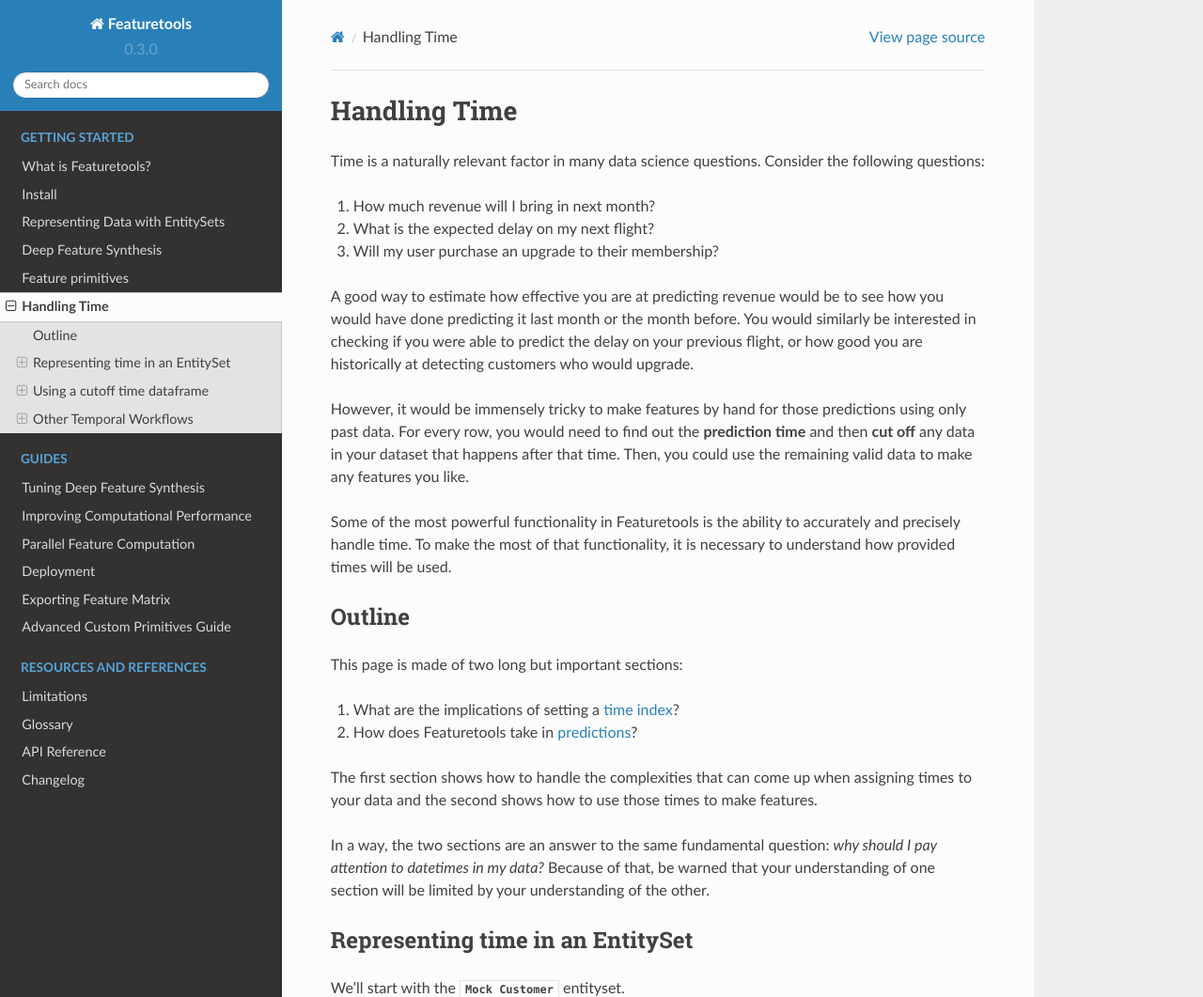
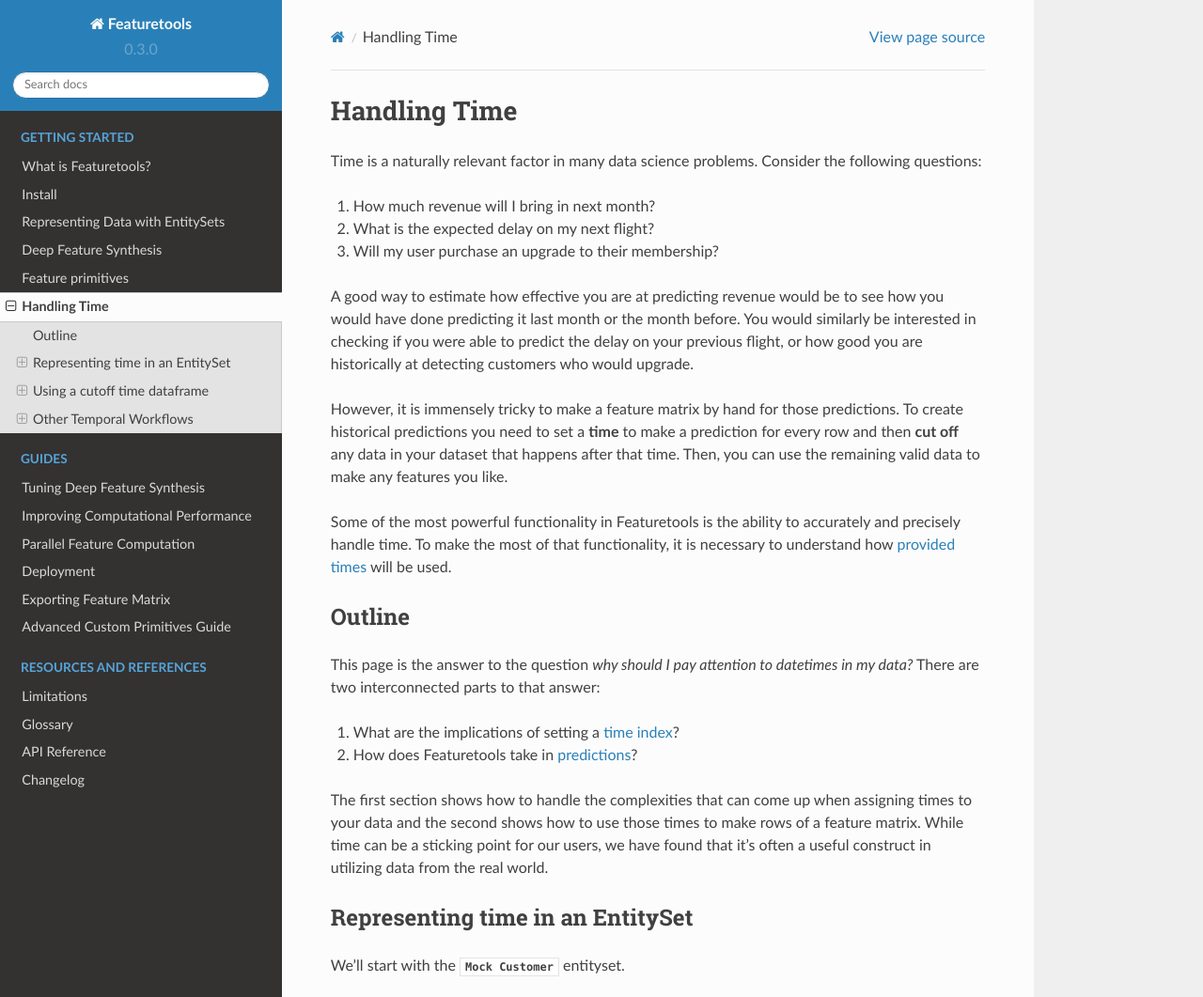
Before and after one commit to alteryx/featuretools, a Sphinx documentation site: the page built from docs/source/automated_feature_engineering/handling_time.rst, in a window 1280 px wide and 1400 px high, cut to the strip 0-1061 px from the top of the window. Shown: the whole strip at 94% size. Built offline with Sphinx 7.4.7 and the Read the Docs theme 2.0.0, drawn with Linux system fonts in a browser that asks for light colours; comment, search, counter and statistics services are not loaded; some of the changed text lies outside the part shown.

```diff
--- a/docs/source/automated_feature_engineering/handling_time.rst
+++ b/docs/source/automated_feature_engineering/handling_time.rst
@@ -5,7 +5,7 @@
 Handling Time
 =============
 
-Time is a naturally relevant factor in many data science questions. Consider the following questions:
+Time is a naturally relevant factor in many data science problems. Consider the following questions:
 
 1. How much revenue will I bring in next month?
 2. What is the expected delay on my next flight?
@@ -13,20 +13,18 @@
 
 A good way to estimate how effective you are at predicting revenue would be to see how you would have done predicting it last month or the month before. You would similarly be interested in checking if you were able to predict the delay on your previous flight, or how good you are historically at detecting customers who would upgrade.
 
-However, it would be immensely tricky to make features by hand for those predictions using only past data. For every row, you would need to find out the **prediction time** and then **cut off** any data in your dataset that happens after that time. Then, you could use the remaining valid data to make any features you like.
+However, it is immensely tricky to make a feature matrix by hand for those predictions. To create historical predictions you need to set a **time** to make a prediction for every row and then **cut off** any data in your dataset that happens after that time. Then, you can use the remaining valid data to make any features you like.
 
-Some of the most powerful functionality in Featuretools is the ability to accurately and precisely handle time. To make the most of that functionality, it is necessary to understand how provided times will be used.
+Some of the most powerful functionality in Featuretools is the ability to accurately and precisely handle time. To make the most of that functionality, it is necessary to understand how :ref:`provided times <representing-time>` will be used.
 
 Outline
 ---------
-This page is made of two long but important sections:
+This page is the answer to the question *why should I pay attention to datetimes in my data?* There are two interconnected parts to that answer:
 
 1. What are the implications of setting a :ref:`time index <representing-time>`?
 2. How does Featuretools take in :ref:`predictions <cutoff-time>`?
 
-The first section shows how to handle the complexities that can come up when assigning times to your data and the second shows how to use those times to make features.
-
-In a way, the two sections are an answer to the same fundamental question: *why should I pay attention to datetimes in my data?* Because of that, be warned that your understanding of one section will be limited by your understanding of the other.
+The first section shows how to handle the complexities that can come up when assigning times to your data and the second shows how to use those times to make rows of a feature matrix. While time can be a sticking point for our users, we have found that it's often a useful construct in utilizing data from the real world.
 
 .. _representing-time:
 
```
Also changed, not shown: other parts of docs/source/automated_feature_engineering/handling_time.rst (+1 -1 lines).
